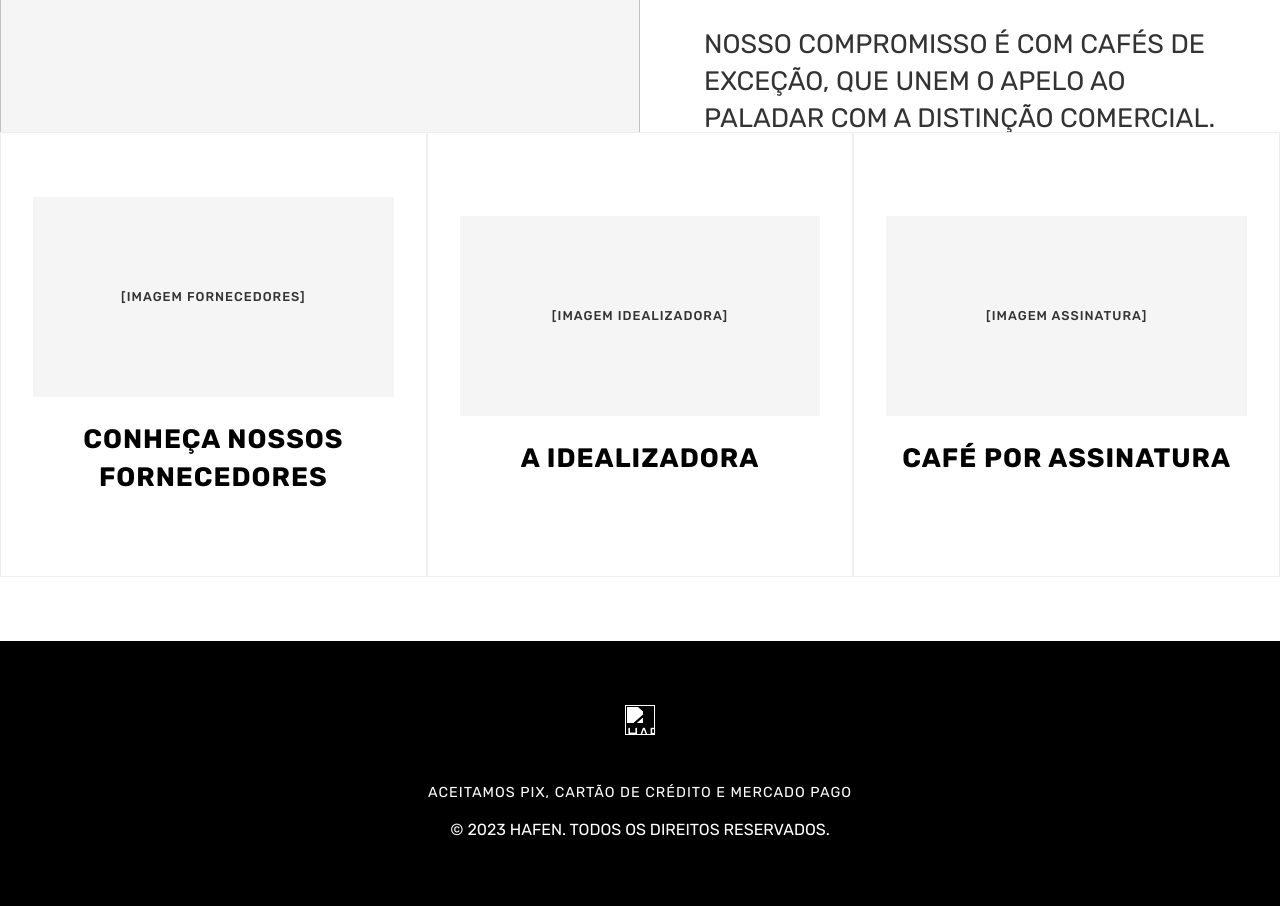
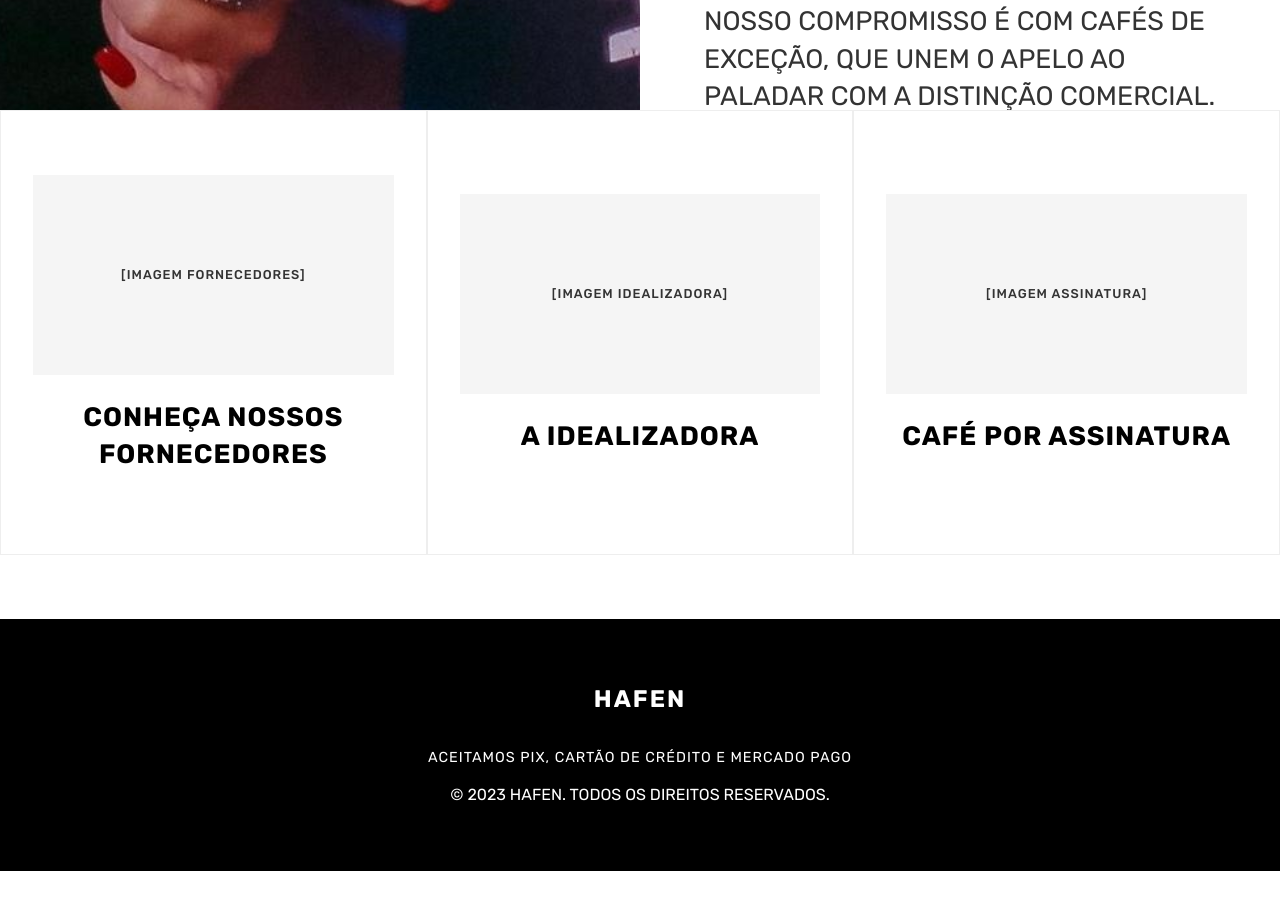
Before and after one commit to pulheze/Hafen, a plain HTML site: page hafen-site/index.html in a window 1280 px wide. Shown: the part 680-1586 px from the top of the page. After the commit the page ends 1551 px from the top, so only its background shows below. Drawn offline with Linux system fonts and the light colour scheme.

```diff
--- a/hafen-site/index.html
+++ b/hafen-site/index.html
@@ -1,4 +1,3 @@
-index.html
 <!DOCTYPE html>
 <html lang="pt-BR">
 <head>
@@ -65,7 +64,7 @@
             font-weight: 400;
             font-size: 0.8rem;
             text-transform: uppercase;
-            letter-spacing: 1.5px; /* Título informativo e head - tudo em caixa alta */
+            letter-spacing: 1.5px;
             transition: opacity 0.3s;
         }
 
@@ -465,11 +464,17 @@
             margin-top: 4rem;
         }
 
-        .footer-logo img {
-            height: 30px;
-            width: auto;
+        .footer-logo {
             margin-bottom: 2rem;
-            filter: brightness(0) invert(1);
+        }
+
+        .footer-logo-text {
+            font-family: 'Rubik', sans-serif;
+            font-weight: 700;
+            font-size: 1.5rem;
+            color: var(--branco);
+            text-transform: uppercase;
+            letter-spacing: 2px;
         }
 
         .pagamento-methods {
@@ -534,8 +539,7 @@
     <header>
         <div class="nav-container">
             <div class="logo">
-                <!-- LOGO: C:\Users\helen\OneDrive\Área de Trabalho\imagens_site\short.png -->
-                <img src="short.png" alt="HAFEN">
+                <img src="imagens/short.png" alt="HAFEN">
             </div>
             <nav>
                 <ul>
@@ -559,8 +563,7 @@
         <section id="hero" class="section active">
             <div class="hero-barn">
                 <div class="hero-imagem">
-                    <!-- IMAGEM HERO: C:\Users\helen\OneDrive\Área de Trabalho\imagens_site\cafederespeito.jpg -->
-                    <img src="cafederespeito.jpg" alt="HAFEN CAFÉ">
+                    <img src="imagens/cafederespeito.jpg" alt="HAFEN CAFÉ">
                 </div>
                 <div class="hero-conteudo">
                     <p class="hero-texto">
@@ -850,8 +853,7 @@
     <!-- FOOTER -->
     <footer>
         <div class="footer-logo">
-            <!-- LOGO FOOTER -->
-            <img src="short-white.png" alt="HAFEN">
+            <div class="footer-logo-text">HAFEN</div>
         </div>
         <p class="pagamento-methods">
             ACEITAMOS PIX, CARTÃO DE CRÉDITO E MERCADO PAGO
@@ -860,6 +862,4 @@
     </footer>
 
     <!-- INCLUSÃO DO SCRIPT -->
-    <script src="script.js"></script>
-</body>
-</html>
+    <script src="script
```
